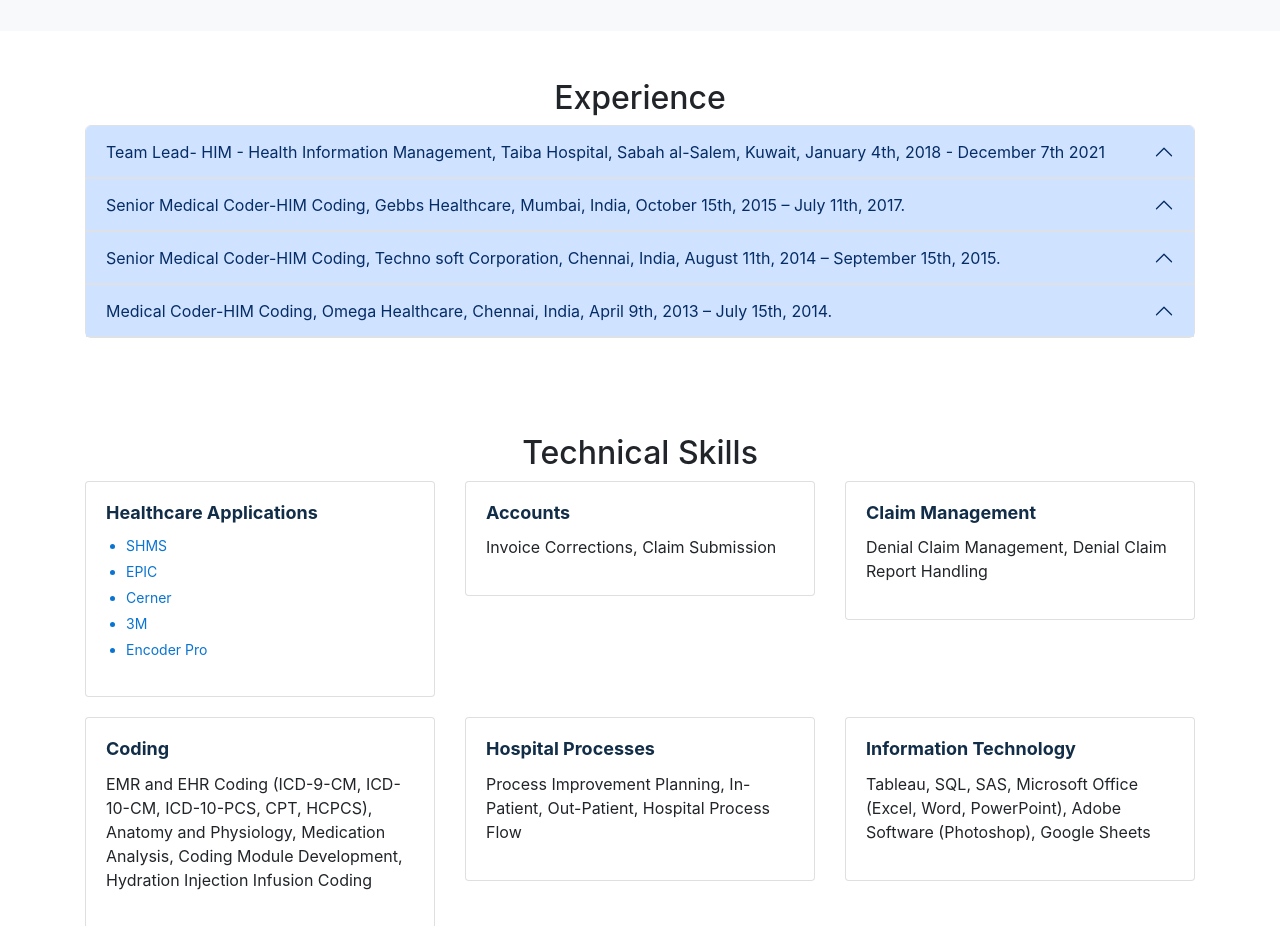
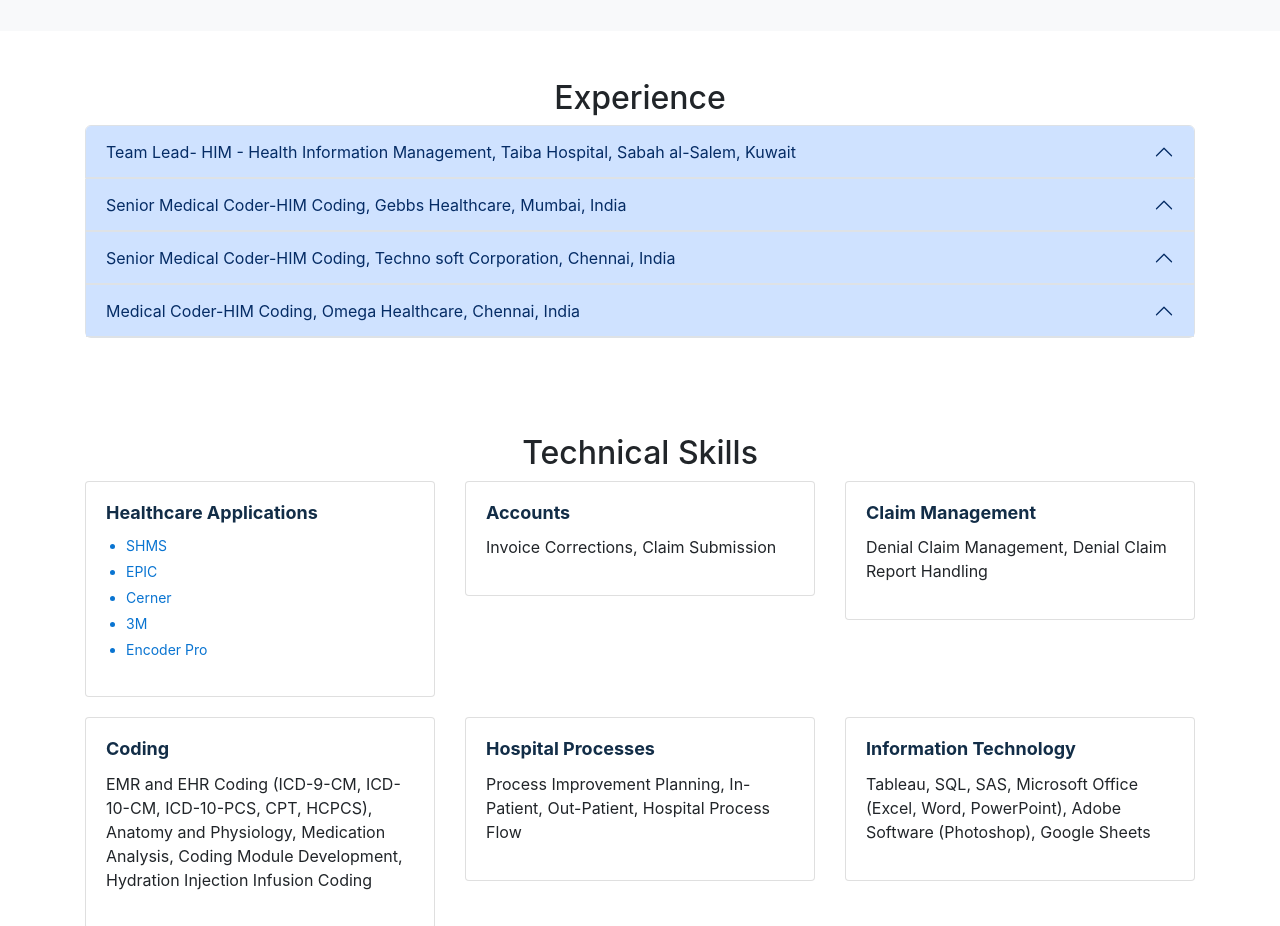
Before and after one commit to vhkakarla1672/vk.github.io, a plain HTML site: page index.html in a window 1280 px wide. Shown: the part 1600-2526 px from the top of the page. Drawn offline with nearby package versions, Linux system fonts and the light colour scheme.

Commit message:
Update index.html

```diff
--- a/index.html
+++ b/index.html
@@ -214,8 +214,7 @@
                 <h2 class="accordion-header" id="headingOne">
                     <button class="accordion-button" type="button" data-bs-toggle="collapse"
                             data-bs-target="#collapseOne" aria-expanded="false" aria-controls="collapseOne">
-                        Team Lead- HIM - Health Information Management, Taiba Hospital, Sabah al-Salem, Kuwait, January 4th,
-                        2018 - December 7th 2021
+                        Team Lead- HIM - Health Information Management, Taiba Hospital, Sabah al-Salem, Kuwait
                     </button>
                 </h2>
                 <div id="collapseOne" class="accordion-collapse collapse" aria-labelledby="headingOne"
@@ -254,7 +253,7 @@
                 <h2 class="accordion-header" id="headingTwo">
                     <button class="accordion-button" type="button" data-bs-toggle="collapse"
                             data-bs-target="#collapseTwo" aria-expanded="false" aria-controls="collapseTwo">
-                        Senior Medical Coder-HIM Coding, Gebbs Healthcare, Mumbai, India, October 15th, 2015 – July 11th, 2017.
+                        Senior Medical Coder-HIM Coding, Gebbs Healthcare, Mumbai, India
                     </button>
                 </h2>
                 <div id="collapseTwo" class="accordion-collapse collapse" aria-labelledby="headingTwo"
@@ -289,7 +288,7 @@
                 <h2 class="accordion-header" id="headingThree">
                     <button class="accordion-button" type="button" data-bs-toggle="collapse"
                             data-bs-target="#collapseThree" aria-expanded="false" aria-controls="collapseThree">
-                        Senior Medical Coder-HIM Coding, Techno soft Corporation, Chennai, India, August 11th, 2014 – September 15th, 2015.
+                        Senior Medical Coder-HIM Coding, Techno soft Corporation, Chennai, India
                     </button>
                 </h2>
                 <div id="collapseThree" class="accordion-collapse collapse" aria-labelledby="headingThree"
@@ -316,7 +315,7 @@
                 <h2 class="accordion-header" id="headingFour">
                     <button class="accordion-button" type="button" data-bs-toggle="collapse"
                             data-bs-target="#collapseFour" aria-expanded="false" aria-controls="collapseFour">
-                        Medical Coder-HIM Coding, Omega Healthcare, Chennai, India, April 9th, 2013 – July 15th, 2014.
+                        Medical Coder-HIM Coding, Omega Healthcare, Chennai, India
                     </button>
                 </h2>
                 <div id="collapseFour" class="accordion-collapse collapse" aria-labelledby="headingFour"
```
